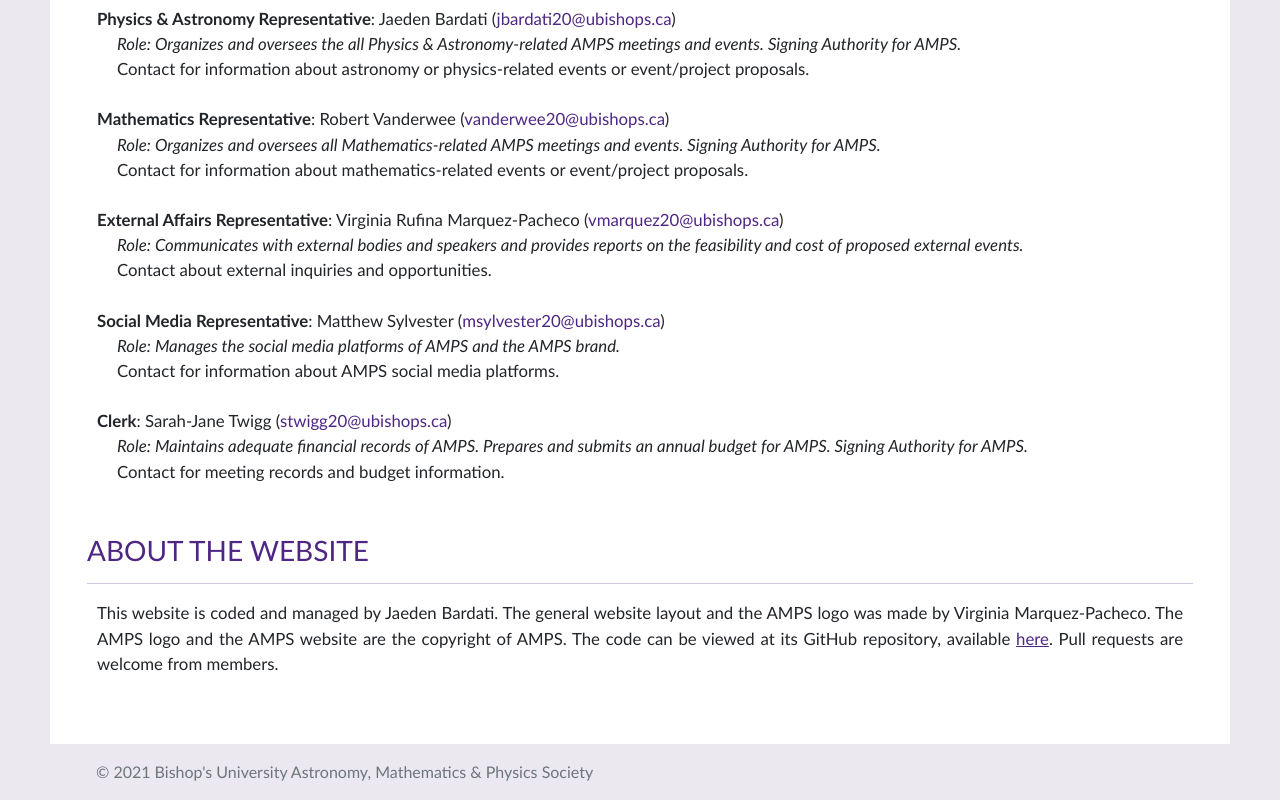
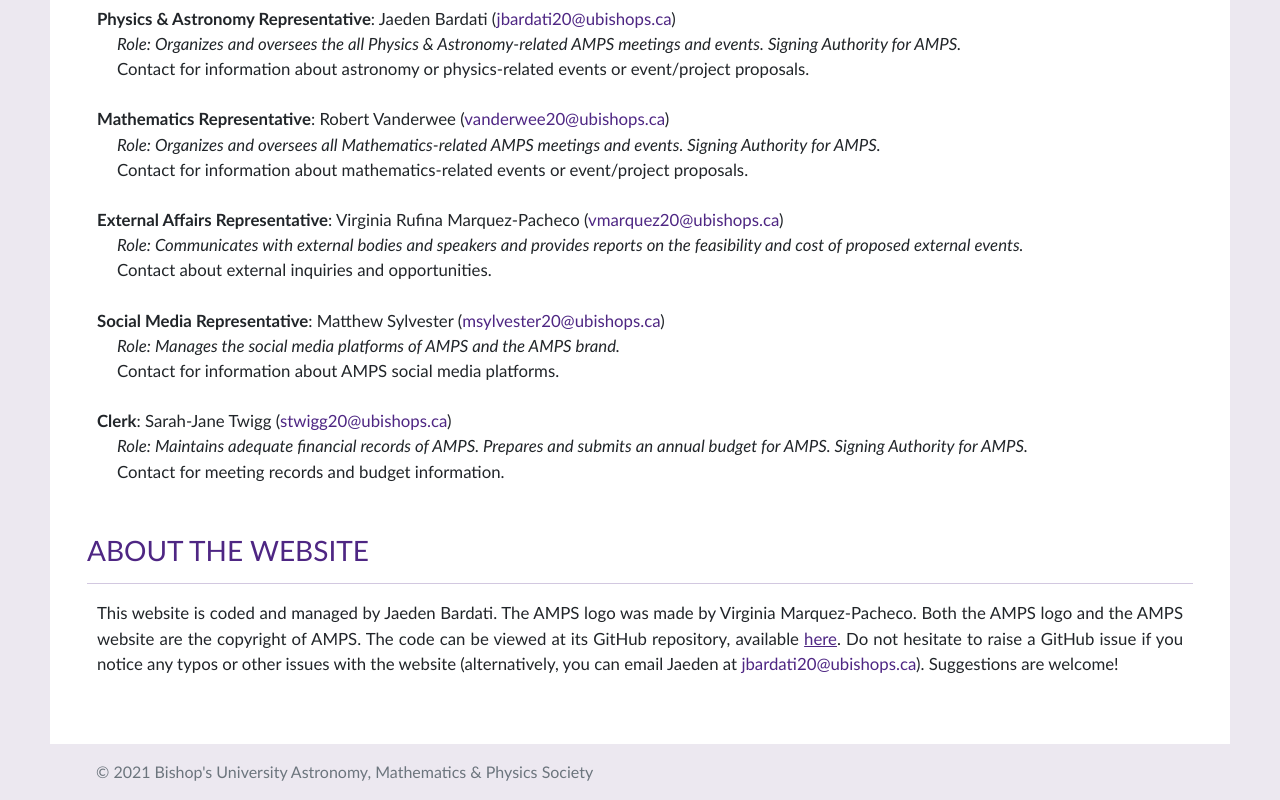
Before and after one commit to JaedenBardati/AMPS-club-website, a plain HTML site: page contact.html in a window 1280 px wide. Shown: the part 914-1714 px from the top of the page. Drawn offline with nearby package versions, Linux system fonts and the light colour scheme.

Commit message:
small changes in wording

```diff
--- a/contact.html
+++ b/contact.html
@@ -159,7 +159,7 @@
                                     <hr>
                                 </div>
                                 <div class="subsubcontent">
-                                    <p>This website is coded and managed by Jaeden Bardati. The general website layout and the AMPS logo was made by Virginia Marquez-Pacheco. The AMPS logo and the AMPS website are the copyright of AMPS. The code can be viewed at its GitHub repository, available <a href="https://github.com/JaedenBardati/AMPS-club-website" style="text-decoration: underline;">here</a>. Pull requests are welcome from members.</p>
+                                    <p>This website is coded and managed by Jaeden Bardati. The AMPS logo was made by Virginia Marquez-Pacheco. Both the AMPS logo and the AMPS website are the copyright of AMPS. The code can be viewed at its GitHub repository, available <a href="https://github.com/JaedenBardati/AMPS-club-website" style="text-decoration: underline;">here</a>. Do not hesitate to raise a GitHub issue if you notice any typos or other issues with the website (alternatively, you can email Jaeden at <a href="mailto:jbardati20%40ubishops.ca">jbardati20@ubishops.ca</a>). Suggestions are welcome!</p>
                                 </div>
                             </div>
                         </div>
```
